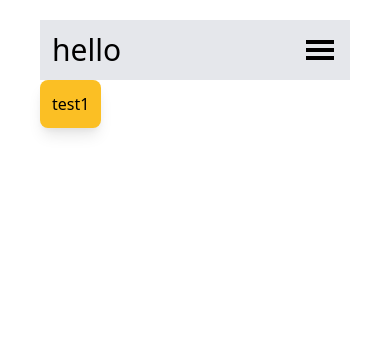
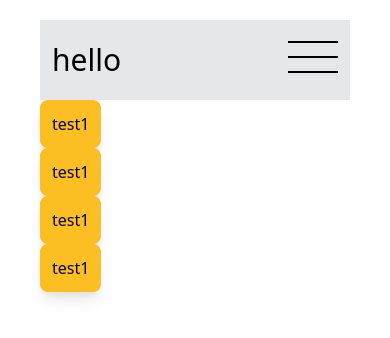
Before and after one commit to richi0/test-storybook, a React (Create React App) app: page / in a window 390 px wide. Shown: the top 338 px of the page. Built offline with nearby package versions, Linux system fonts and the light colour scheme.

Commit message:
add rotation to burger menu

```diff
--- a/src/App.tsx
+++ b/src/App.tsx
@@ -8,9 +8,34 @@ class App extends React.Component<{}> {
     return (
       <div className="mt-5 mx-10">
         <div className="text-center">
-          <Navbar brand="hello" links={[{href: "asda", text:"sadasd"}]} />
+          <Navbar brand="hello" links={[{ href: 'asda', text: 'sadasd' }]} />
         </div>
-        <Button label="test1" onClick={() => console.log("asdas")} mode="secondary"/>
+        <Button
+          label="test1"
+          onClick={() => console.log('asdas')}
+          mode="secondary"
+        />
+        <div>
+          <Button
+            label="test1"
+            onClick={() => console.log('asdas')}
+            mode="secondary"
+          />
+        </div>
+        <div>
+          <Button
+            label="test1"
+            onClick={() => console.log('asdas')}
+            mode="secondary"
+          />
+        </div>
+        <div>
+          <Button
+            label="test1"
+            onClick={() => console.log('asdas')}
+            mode="secondary"
+          />
+        </div>
       </div>
     )
   }
--- a/src/components/burgerMenu/BurgerMenu.css
+++ b/src/components/burgerMenu/BurgerMenu.css
@@ -0,0 +1,11 @@
+.burger {
+  animation-name: spin;
+  animation-duration: 1s;
+  animation-iteration-count: 1;
+}
+
+@keyframes spin {
+  100% {
+    transform: rotate(180deg);
+  }
+}
--- a/src/components/burgerMenu/BurgerMenu.tsx
+++ b/src/components/burgerMenu/BurgerMenu.tsx
@@ -1,4 +1,4 @@
-import React from 'react'
+import React, { useState } from 'react'
 import './BurgerMenu.css'
 
 export interface BurgerMenuProps {
@@ -7,14 +7,32 @@ export interface BurgerMenuProps {
    */
   onClick: () => void
 }
-const stripe = (key: number) => (
-  <div className="bg-black w-7 h-1 m-1" key={key}></div>
-)
 
 export const BurgerMenu: React.FC<BurgerMenuProps> = ({ onClick }) => {
+  const [spin, setSpin] = useState('')
+  const rotate = () => {
+    setSpin(spin ? '' : 'burger')
+    setTimeout(() => setSpin(''), 1000)
+    console.log('rotate')
+  }
   return (
-    <button className="items-center" onClick={() => onClick()}>
-      {[stripe(1), stripe(2), stripe(3)]}
+    <button
+      className={`focus:outline-none ${spin} h-auto`}
+      onClick={() => {
+        rotate()
+        onClick()
+      }}
+    >
+      <svg
+        xmlns="http://www.w3.org/2000/svg"
+        width="50"
+        height="50"
+        viewBox="0 0 50 30"
+      >
+        <line x1="0" y1="0" x2="50" y2="0" stroke="black" strokeWidth="2" />
+        <line x1="0" y1="15" x2="50" y2="15" stroke="black" strokeWidth="2" />
+        <line x1="0" y1="30" x2="50" y2="30" stroke="black" strokeWidth="2" />
+      </svg>
     </button>
   )
 }
--- a/src/components/mobilenav/Mobilenav.tsx
+++ b/src/components/mobilenav/Mobilenav.tsx
@@ -26,7 +26,7 @@ export const Mobilenav: React.FC<MobilenavProps> = ({
 
   useEffect(() => {
     if (show) {
-      setStyle({ top: '0px' })
+      setTimeout(() => setStyle({ top: '0px' }), 1000)
     } else {
       setStyle({ top: '-100%' })
     }
@@ -35,11 +35,11 @@ export const Mobilenav: React.FC<MobilenavProps> = ({
   return (
     <div
       style={style}
-      className={`w-full z-50 bg-white absolute top-0 left-0 duration-700`}
+      className={`w-full z-50 bg-gray-100 absolute top-0 left-0 duration-700`}
     >
       <div className="w-full text-right">
         <button
-          className="text-5xl m-4"
+          className="text-5xl m-4 focus:outline-none"
           onClick={toggleShowMenu}
         >
           <svg
--- a/src/components/navbar/Navbar.tsx
+++ b/src/components/navbar/Navbar.tsx
@@ -31,7 +31,7 @@ export const Navbar: React.FC<NavbarProps> = ({ brand, links }) => {
           <Link text={link.text} href={link.href} />
         </div>
       ))}
-      <div className="sm:hidden flex items-center">
+      <div className="sm:hidden">
         <BurgerMenu onClick={() => clickBurger()} />
       </div>
       <Mobilenav
```
Also changed, not shown: 2 other files (tests, documents, lock files or other folders).
